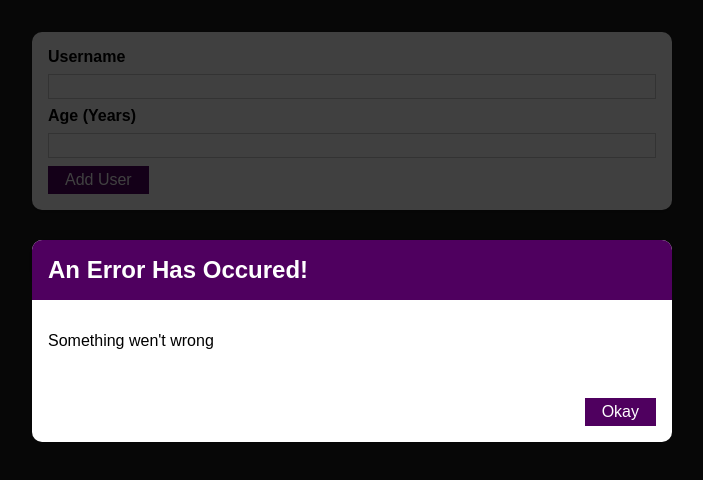
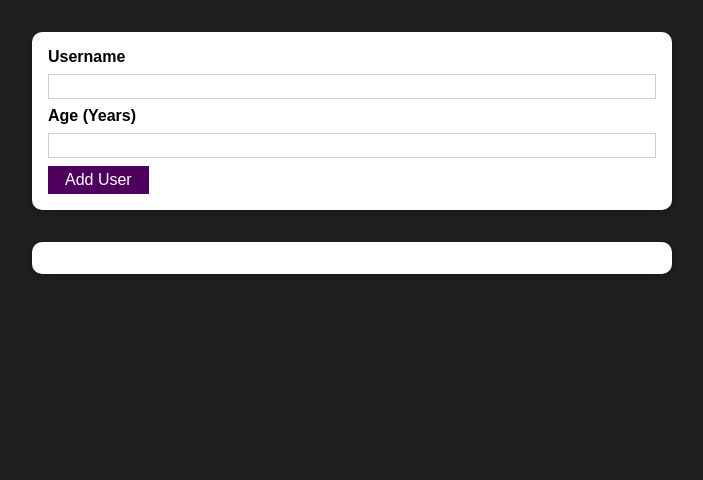
Before and after one commit to EstrellaDionis/react-username-age-form-practice, a React (Create React App) app: page / in a window 1280 px wide. Shown: the top 480 px of the page, without its empty margins (288-991 px from the left). Built offline with nearby package versions, Linux system fonts and the light colour scheme.

Commit message:
created functionality for modal to allow re-access to form

```diff
--- a/src/UI/ErrorModal.js
+++ b/src/UI/ErrorModal.js
@@ -4,10 +4,11 @@
 import Button from './Button'
 import classes from './ErrorModal.module.css'
 
+//onConfirm is pointing to function in AddUser component and the reason why we put it on the first div (with the backdrop), that is us CLICKING THE BACKDROP and will set the state to null and allow access again
+//the button is also pointing to the same function, doing the same thing
 const ErrorModal = props => {
     return (
-        <div className={classes.backdrop}>
-        <div></div>
+        <div className={classes.backdrop} onClick={props.onConfirm}>
         <Card className={classes.modal}>
             <header className={classes.header}>
                 <h2>{props.title}</h2>
@@ -16,7 +17,7 @@
                 <p>{props.message}</p>
             </div>
             <footer className={classes.actions}>
-                <Button>Okay</Button>
+                <Button onClick={props.onConfirm}>Okay</Button>
             </footer>
         </Card>
         </div>
--- a/src/Users/AddUser.js
+++ b/src/Users/AddUser.js
@@ -8,15 +8,24 @@
 const AddUser = props => {
     const [enteredUsername, setEnteredUsername] = useState('');
     const [enteredAge, setEnteredAge] = useState('')
+    const [error, setError] = useState()
 
     const addUserHandler = (event) => {
         event.preventDefault()
         //returns nothing because we want there to be a name and an age given to us
         if (enteredUsername.trim().length === 0 || enteredAge.trim().length === 0){
+            setError({
+                title: 'Invalid input',
+                message: 'Please enter a valid name and age (non-empty values).'
+            })
             return;
         }
         // returns nothing if age is less than 1. The + ensures that what we receive is a number
         if (+enteredAge < 1) {
+            setError({
+                title: 'Invalid age',
+                message: 'Please enter a valid age (greater than zero)'
+            })
             return;
         }
         //two arguments that the onAddUser prop-function is looking for is a username and age
@@ -34,9 +43,14 @@
         setEnteredAge(event.target.value)
     }
 
+    //ressetting error to null so that you can continue using the form
+    const errorHandler = () => {
+        setError(null)
+    }
+
     return (
         <div>
-        <ErrorModal title={"An Error Has Occured!"} message={"Something wen't wrong"}/>
+        {error && <ErrorModal title={error.title} message={error.message} onConfirm={errorHandler}/>}
         <Card className={classes.input}>
         <form onSubmit={addUserHandler}>
             <label htmlFor='username'>Username</label>
```
